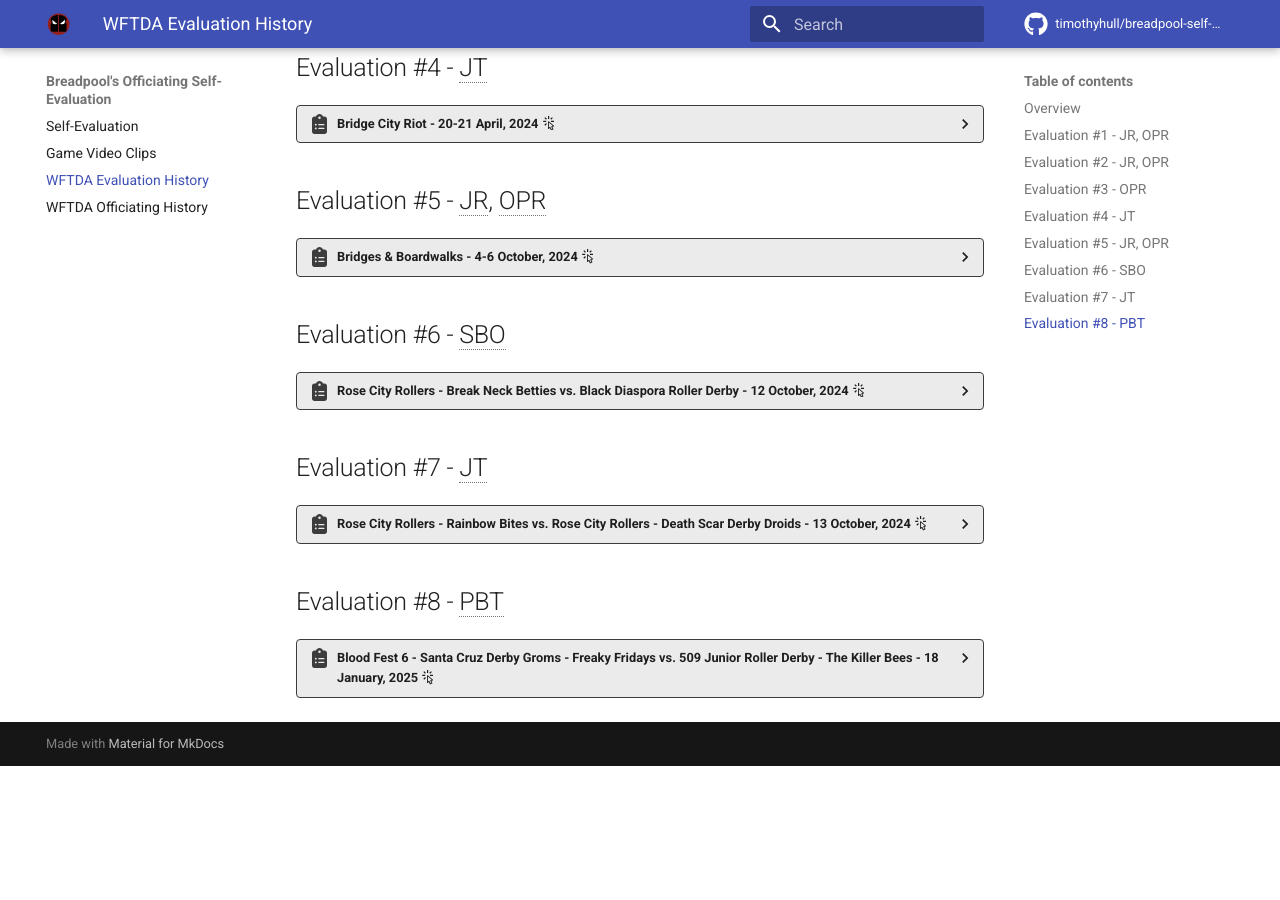
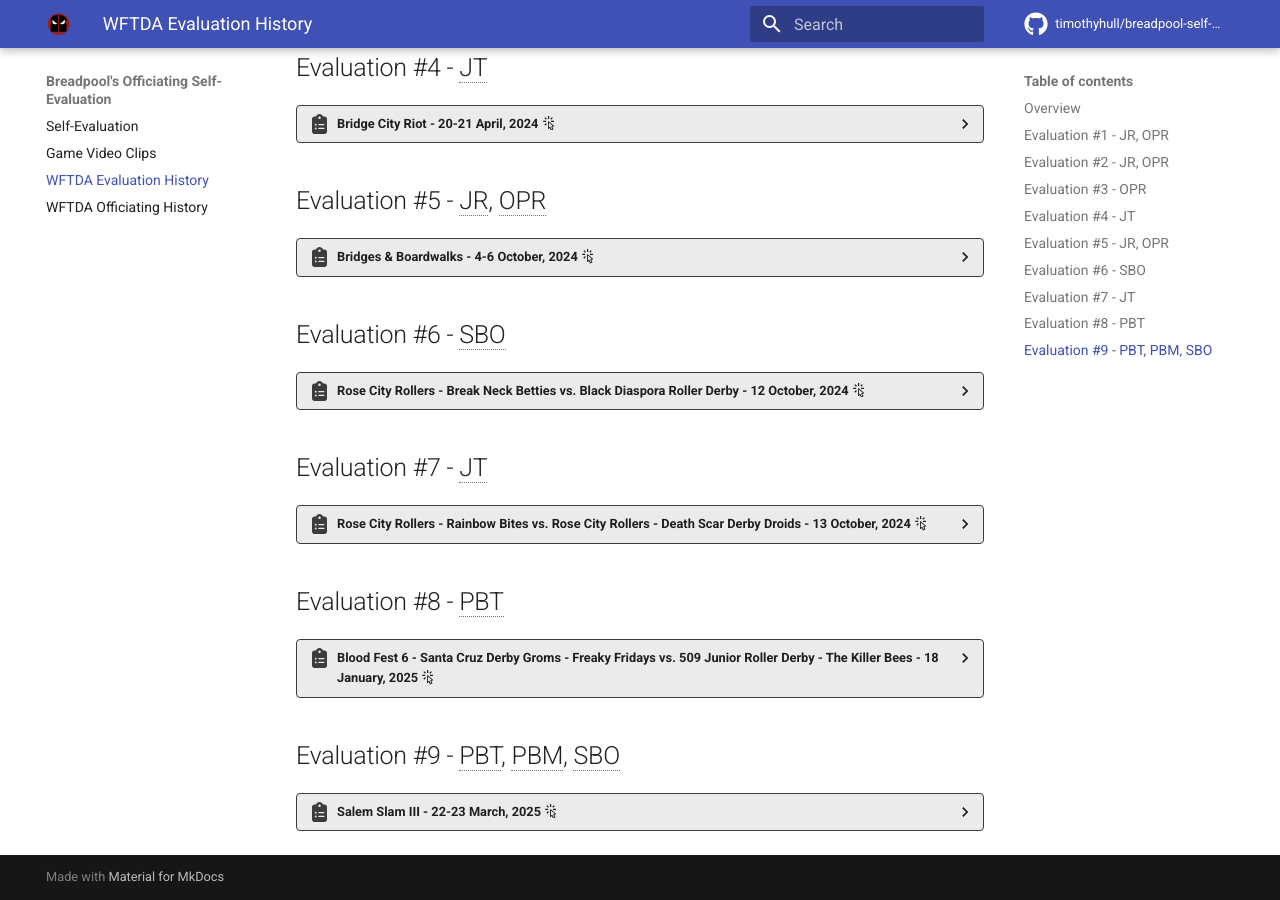
Before and after one commit to timothyhull/breadpool-self-eval, an MkDocs documentation site: the page built from docs/evaluations.md, in a window 1280 px wide and 900 px high, scrolled down 698 px. Built offline with MkDocs 1.6.1 and Material for MkDocs 9.7.7, drawn with Linux system fonts in a browser that asks for light colours; comment, search, counter and statistics services are not loaded; before the commit the page ends 1464 px from its top, so only the background shows below that; some of the changed lines change nothing that is shown.

Commit message:
Add evaluation #9

```diff
--- a/docs/evaluations.md
+++ b/docs/evaluations.md
@@ -223,3 +223,32 @@
 
         Cordially,
         Officials Certification
+
+## Evaluation #9 - PBT, PBM, SBO
+
+??? clipboard "Salem Slam III - 22-23 March, 2025 :material-cursor-default-click-outline:"
+
+    === "Overview :material-cursor-default-click-outline:"
+
+        [this is an automated email]
+
+        Dear Breadpool (He/Him; Rose City Rollers),
+
+        This is an automated email from Certification, designed to let you know that **REDACTED** (as a(n) Tournament Head Official) filled out an eval for Salem Slam III, an event from 3/22/2025 to 3/23/2025, involving 8 sanctioned games for MRDA, during which you served as PBT, PBM, SBO.
+
+    === "Evaluation :material-cursor-default-click-outline:"
+
+        Here is the evaluation:
+
+        Breadpool performed multiple roles during a short-staffed tournament, and his ability to switch between those and work more games to fill spots on a crew is greatly appreciated.
+
+        As a Scoreboard Operator, Breadpool had excellent communication with other members of the officiating crew. Points and leads were displayed quickly and accurately. Jam starts were synced up with the Jam Timer, and jam endings were equally precise. When the clock needed to be adjusted during a timeout, it was done efficiently and didn't involve any guessing and re-adjusting.
+
+        When working in the penalty box (as both timer and manager), his verbal cues to skaters were loud and clear as were hand signals. PBT paperwork notation for sitting between jams was done correctly and matched with what the PLT recorded during the game. Even when the penalty box was busy, he was calm and accurate.
+
+    === "Broader Feedback :material-cursor-default-click-outline:"
+
+        Breadpool truly goes above and beyond for the roller derby community. I am always happy to work with him in any officiating capacity, on or off skates.
+
+        Cordially,
+        Officials Certification
```
